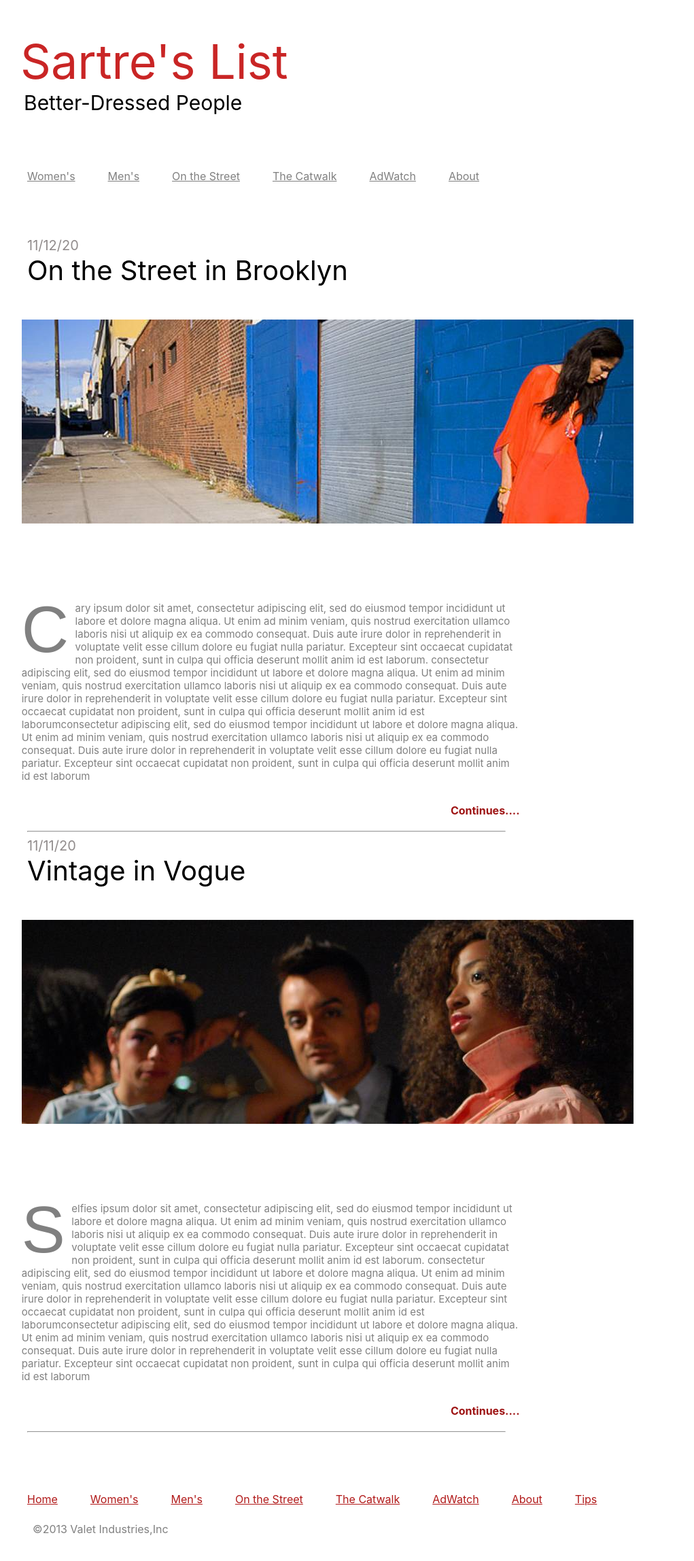
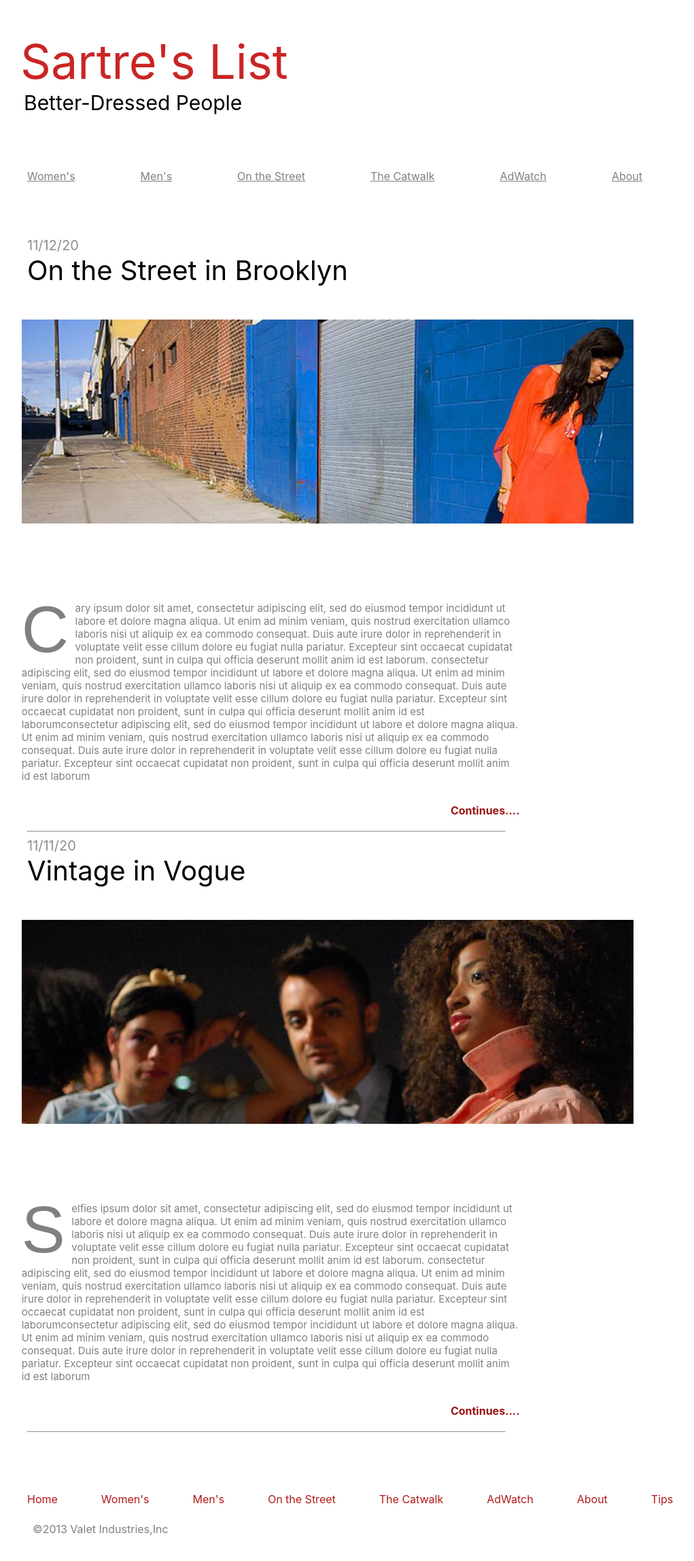
Before and after one commit to pankajajoshi/ReactLessons, a React (Create React App) app in the folder Fashion_Blog_Mocup_React/w8d4-fashionblogrecreatemockup-react/: page / in a window 1280 px wide. Shown: the top 2296 px of the page at 68% size, without its empty margins (88-1109 px from the left). Built offline with nearby package versions, Linux system fonts and the light colour scheme.

Commit message:
styles added to footer

```diff
--- a/Fashion_Blog_Mocup_React/w8d4-fashionblogrecreatemockup-react/src/App.css
+++ b/Fashion_Blog_Mocup_React/w8d4-fashionblogrecreatemockup-react/src/App.css
@@ -82,7 +82,7 @@ hr{
   display:flex;
   justify-content: space-between;
   align-items:stretch;
-  gap:15rem;
+
   padding: 2em;
 }
 .footerbar div{
@@ -96,7 +96,7 @@ hr{
   margin:0;
   list-style:none;
   display:flex;
-  gap:3rem;
+  gap:4rem;
 }
 .footerbar a{
   color:inherit;
@@ -104,6 +104,7 @@ hr{
   display: flex;
   align-items: center;
   padding: .2;
+  text-decoration: none;
 }
 .footerbar li.active{
   background-color:#555;
@@ -126,14 +127,14 @@ hr{
   margin:0;
   list-style:none;
   display:flex;
-  gap:3rem;
+  gap:6rem;
 }
 .nav a{
   color:inherit;
   height:100%;
   display: flex;
   align-items: center;
-  padding: .25
+  padding: .25;
 }
 .nav li.active{
   background-color:#555;
```
